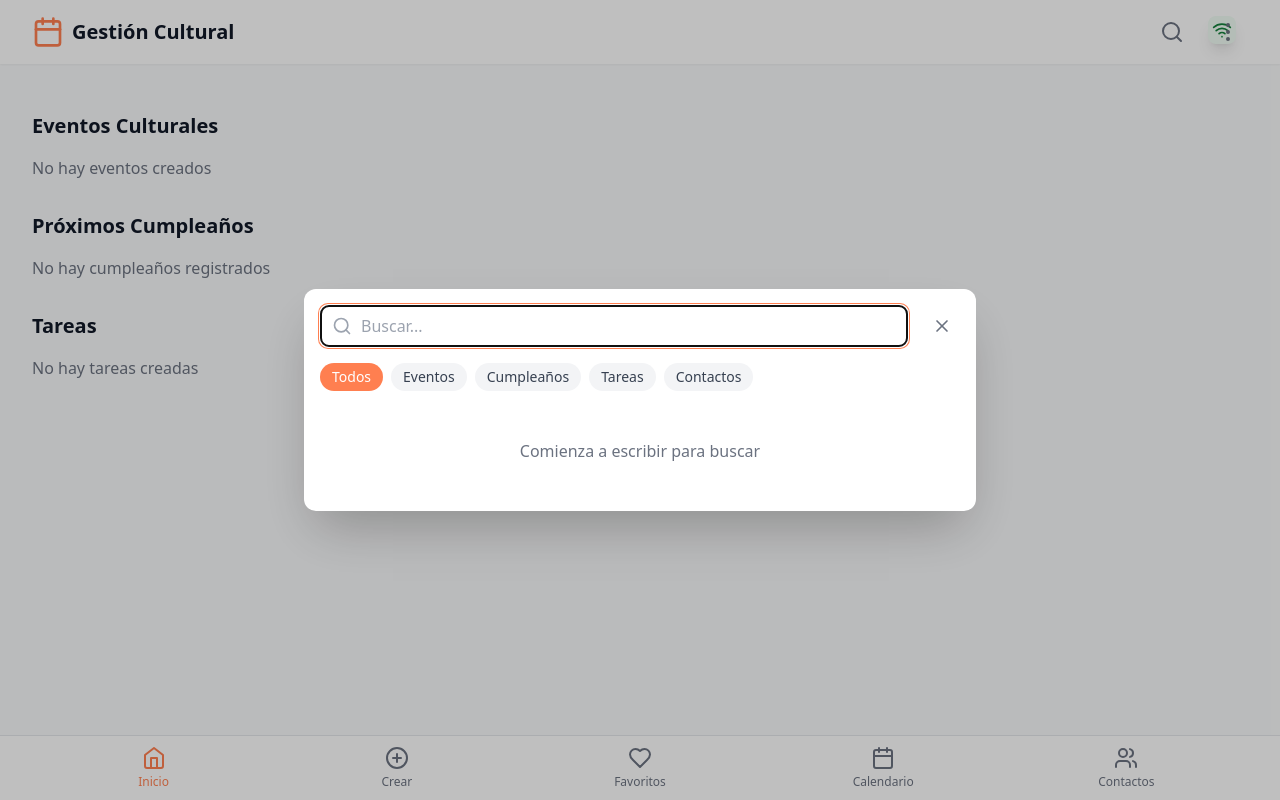
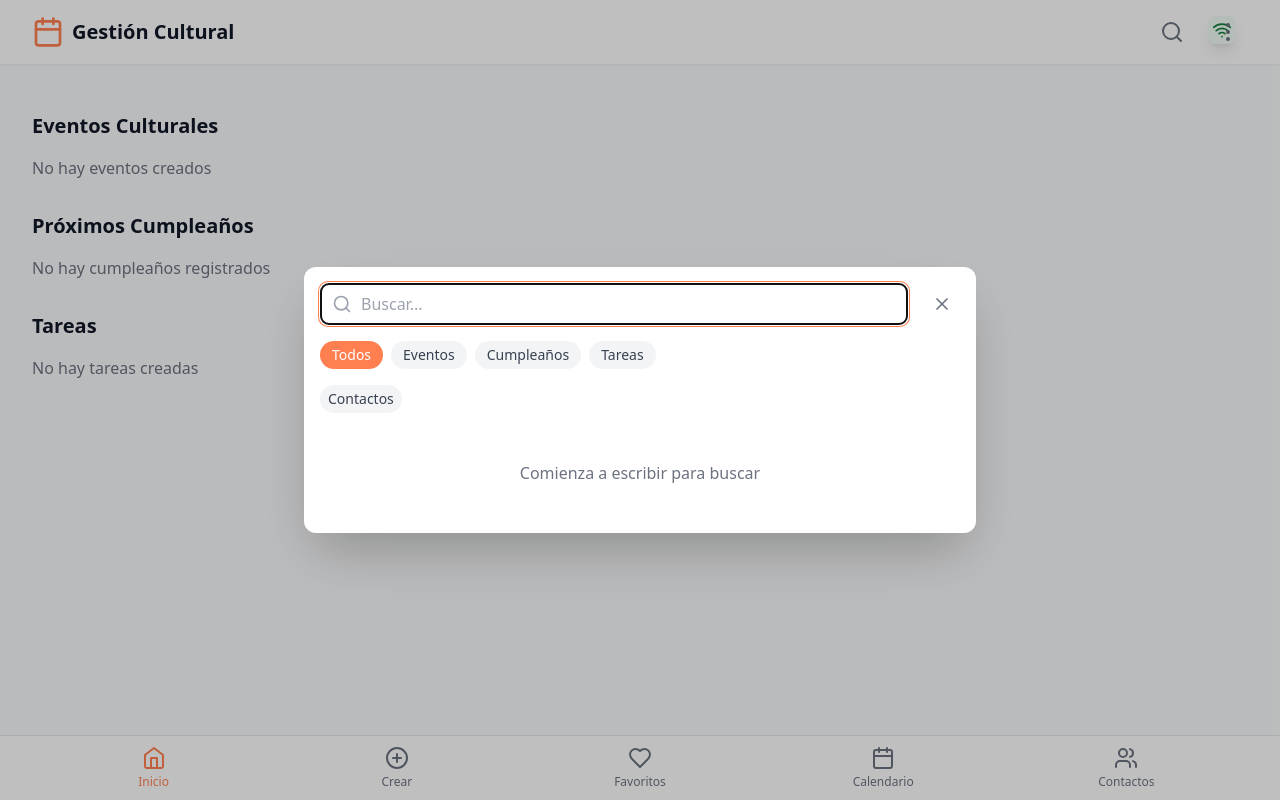
Before and after one commit to radiolibrevientosur/miagendad2, a React (Vite) app: page / in a window 1280 px wide. Both pictures are taken after a click on the button 1172 px from the left and 32 px from the top of the page. Built offline with nearby package versions, Linux system fonts and the light colour scheme.

Commit message:
Update SearchModal.tsx

```diff
--- a/src/components/ui/SearchModal.tsx
+++ b/src/components/ui/SearchModal.tsx
@@ -155,18 +155,19 @@ export const SearchModal: React.FC<{ isOpen: boolean; onClose: () => void }> = (
               >
                 Tareas
               </button>
+
+            </div>
+<div className="flex space-x-2 mb-4">
               <button
                 onClick={() => setFilter('contacts')}
-                className={`px-3 py-1 rounded-full text-sm ${
+                className={`px-2 py-1 rounded-full text-sm ${
                   filter === 'contacts'
                     ? 'bg-cultural-escenicas text-white'
                     : 'bg-gray-100 dark:bg-gray-700 text-gray-700 dark:text-gray-300'
                 }`}
               >
                 Contactos
-              </button>
-            </div>
-
+              </button></div>
             <div className="max-h-96 overflow-y-auto">
               {results.length > 0 ? (
                 <div className="space-y-2">
```
